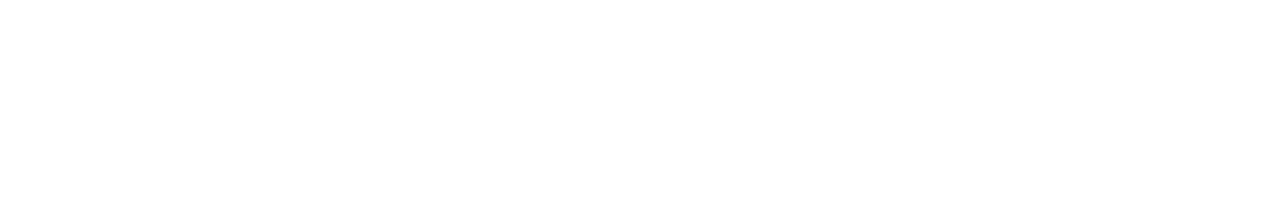
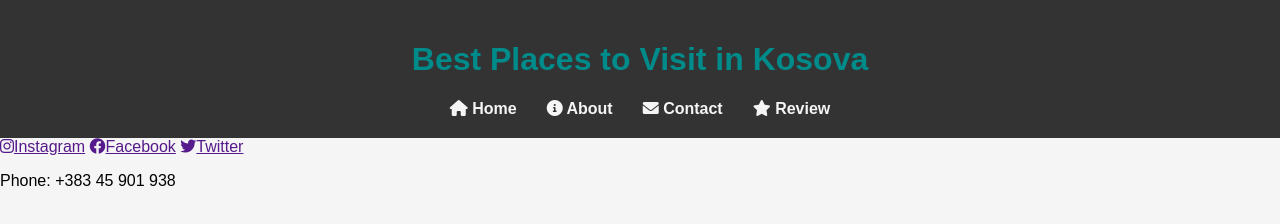
Before and after one commit to Le4rt/Projekt-mitro-All-rights-reserved., a plain HTML site: page review.html in a window 1280 px wide. Drawn offline with Linux system fonts and the light colour scheme.

Commit message:
Shtimi i header the footer

```diff
--- a/about.html
+++ b/about.html
@@ -5,15 +5,17 @@
     <meta name="viewport" content="width=device-width, initial-scale=1.0">
     <title>LH-about</title>
     <link rel="stylesheet" href="style.css">
+    <link rel="stylesheet" href="https://cdnjs.cloudflare.com/ajax/libs/font-awesome/6.0.0-beta3/css/all.min.css">
 </head>
 <body>
     <header>
-        <h1>All the things you need to know about us</h1>
+        <h1 class="lh-home-text">Best Places to Visit in Kosova</h1>
         <nav>
             <ul>
-                <li><a href="home.html">Home</a></li>
-                <li><a href="contact.html">Contact</a></li>
-                <li><a href="review.html">Review</a></li>
+                <li><a href="home.html"><i class="fas fa-home"></i> Home</a></li>
+                <li><a href="about.html"><i class="fas fa-info-circle"></i> About</a></li>
+                <li><a href="contact.html"><i class="fas fa-envelope"></i> Contact</a></li>
+                <li><a href="review.html"><i class="fas fa-star"></i> Review</a></li>
             </ul>
         </nav>
     </header>
@@ -21,5 +23,16 @@
       <h2 class="lh-about-h">jgkldsmfkas</h2>
       <p class="lh-about-p">jfsa'ofaskfa</p>
     </div>
+    <footer class="lh-footer">
+        <div class="lh-footer-div">
+            <a href="" target="_blank"><i class="fab fa-instagram"></i>Instagram</a>
+            <a href="" target="_blank"><i class="fab fa-facebook"></i>Facebook</a>
+            <a href="" target="_blank"><i class="fab fa-twitter"></i>Twitter</a>
+        </div>
+        <div class="lh-nrtelefonit">
+            <p>Phone: +383 45 901 938</p>
+        </div>
+    </footer>
+    <script src="script.js"></script>
 </body>
 </html>
--- a/review.html
+++ b/review.html
@@ -0,0 +1,34 @@
+<!DOCTYPE html>
+<html lang="en">
+<head>
+    <meta charset="UTF-8">
+    <meta name="viewport" content="width=device-width, initial-scale=1.0">
+    <title>Document</title>
+    <link rel="stylesheet" href="style.css">
+    <link rel="stylesheet" href="https://cdnjs.cloudflare.com/ajax/libs/font-awesome/6.0.0-beta3/css/all.min.css">
+</head>
+<body>
+    <header>
+        <h1 class="lh-home-text">Best Places to Visit in Kosova</h1>
+        <nav>
+            <ul>
+                <li><a href="home.html"><i class="fas fa-home"></i> Home</a></li>
+                <li><a href="about.html"><i class="fas fa-info-circle"></i> About</a></li>
+                <li><a href="contact.html"><i class="fas fa-envelope"></i> Contact</a></li>
+                <li><a href="review.html"><i class="fas fa-star"></i> Review</a></li>
+            </ul>
+        </nav>
+    </header>
+    <footer class="lh-footer">
+        <div class="lh-footer-div">
+            <a href="" target="_blank"><i class="fab fa-instagram"></i>Instagram</a>
+            <a href="" target="_blank"><i class="fab fa-facebook"></i>Facebook</a>
+            <a href="" target="_blank"><i class="fab fa-twitter"></i>Twitter</a>
+        </div>
+        <div class="lh-nrtelefonit">
+            <p>Phone: +383 45 901 938</p>
+        </div>
+    </footer>
+    <script src="script.js"></script>
+</body>
+</html>
```
Also changed, not shown: contact.html (+35 -0 lines), home.html (+17 -3 lines).
